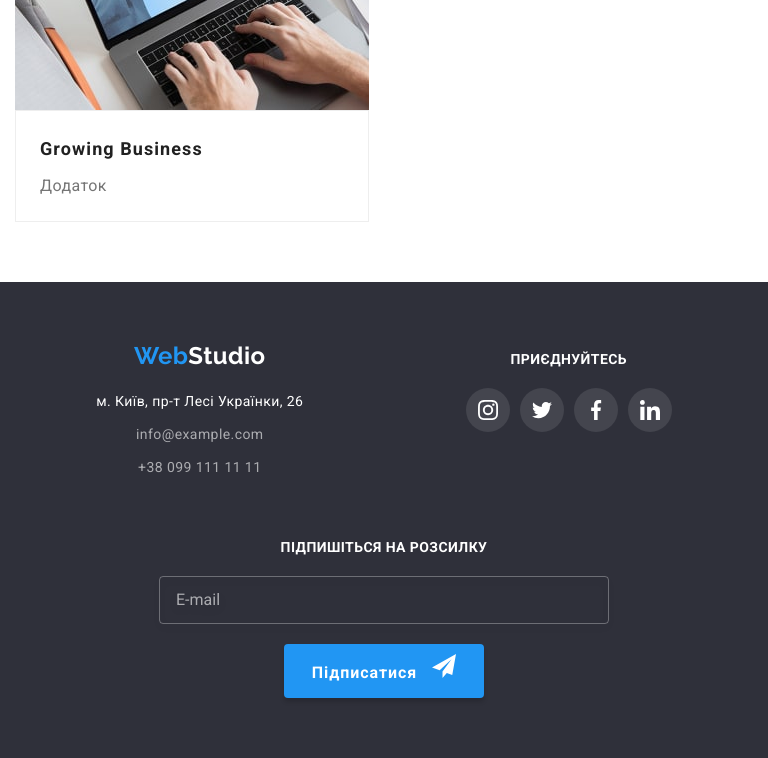
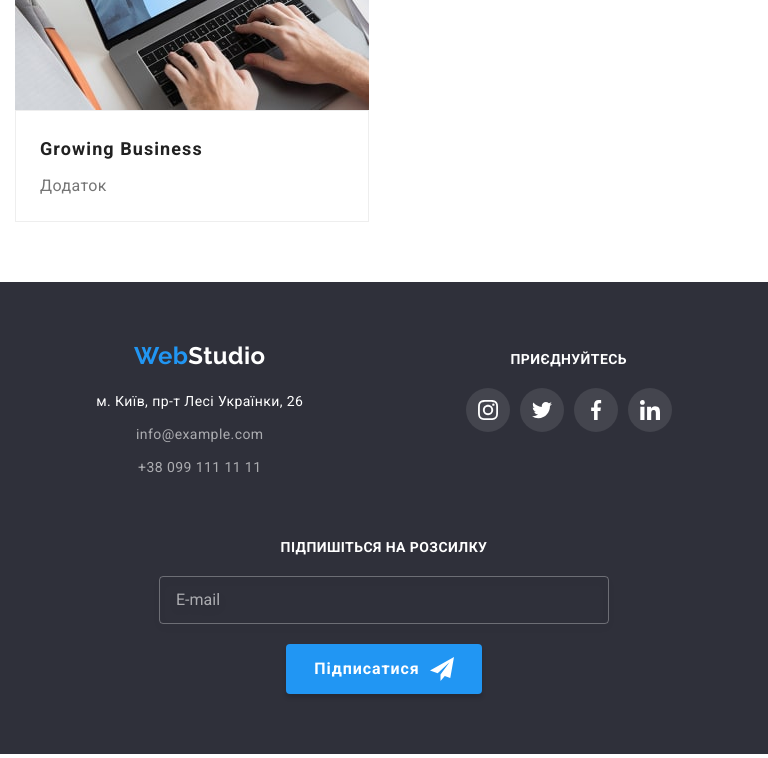
Before and after one commit to AnastasiiaHudymenko/goit-markup-hw-08, a plain HTML site: page portfolio.html in a window 768 px wide. Shown: the part 2173-2931 px from the top of the page. Drawn offline with nearby package versions, Linux system fonts and the light colour scheme.

Commit message:
add styles

```diff
--- a/portfolio.html
+++ b/portfolio.html
@@ -562,16 +562,14 @@
         </div>
         <form class="sign-up-form">
           <label class="sign-up-form__label">
-            <p class="sign-up-form__text">Підпишіться на розсилку</p>
+            <b class="sign-up-form__text">Підпишіться на розсилку</b>
             <input class="sign-up-form__input" type="email" name="mail" placeholder="E-mail" />
           </label>
           <button class="sign-up-form__btn" type="submit">
-            <div class="form-content">
-              Підписатися
-              <svg class="sign-up-form__icon" width="24" height="24">
-                <use href="./images/symbol-defs.svg#icon-send"></use>
-              </svg>
-            </div>
+            Підписатися
+            <svg class="sign-up-form__icon" width="24" height="24">
+              <use href="./images/symbol-defs.svg#icon-send"></use>
+            </svg>
           </button>
         </form>
       </div>
--- a/sass/components/footer/_footer-address.scss
+++ b/sass/components/footer/_footer-address.scss
@@ -10,10 +10,8 @@
 
 .container--flex {
   @media screen and (min-width: 768px) and (max-width: 1199px) {
-    display: flex;
+    @include center-flex(baseline, space-around);
     flex-wrap: wrap;
-    justify-content: space-around;
-    align-items: baseline;
     row-gap: 60px;
   }
 
--- a/sass/components/footer/_footer-form.scss
+++ b/sass/components/footer/_footer-form.scss
@@ -15,14 +15,10 @@
 .sign-up-form__text {
   display: block;
   margin-bottom: 20px;
-  font-weight: 700;
   line-height: 1.14;
   text-transform: uppercase;
 
   color: $white-color-text;
-  @media screen and (min-width: 768px) and (max-width: 1199px) {
-    flex-grow: 0.23;
-  }
 }
 
 .sign-up-form__label {
```
Also changed, not shown: css/main.css, css/main.min.css, 2 other files.
